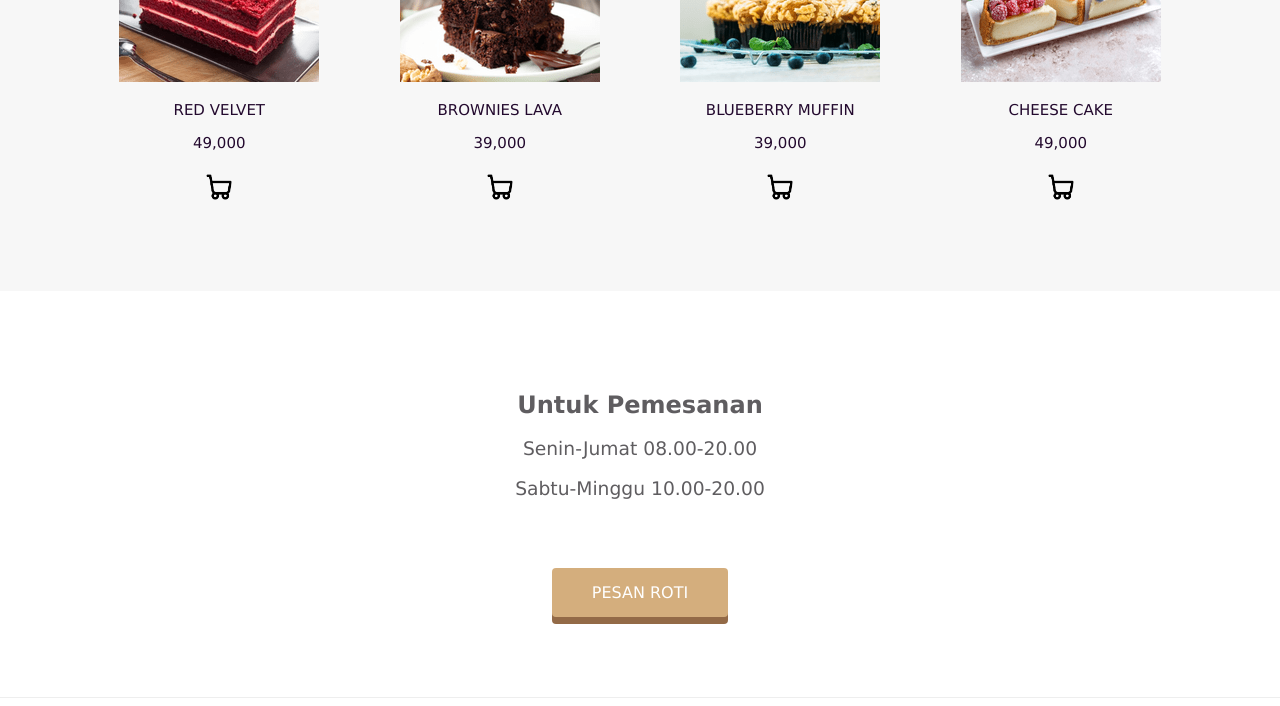
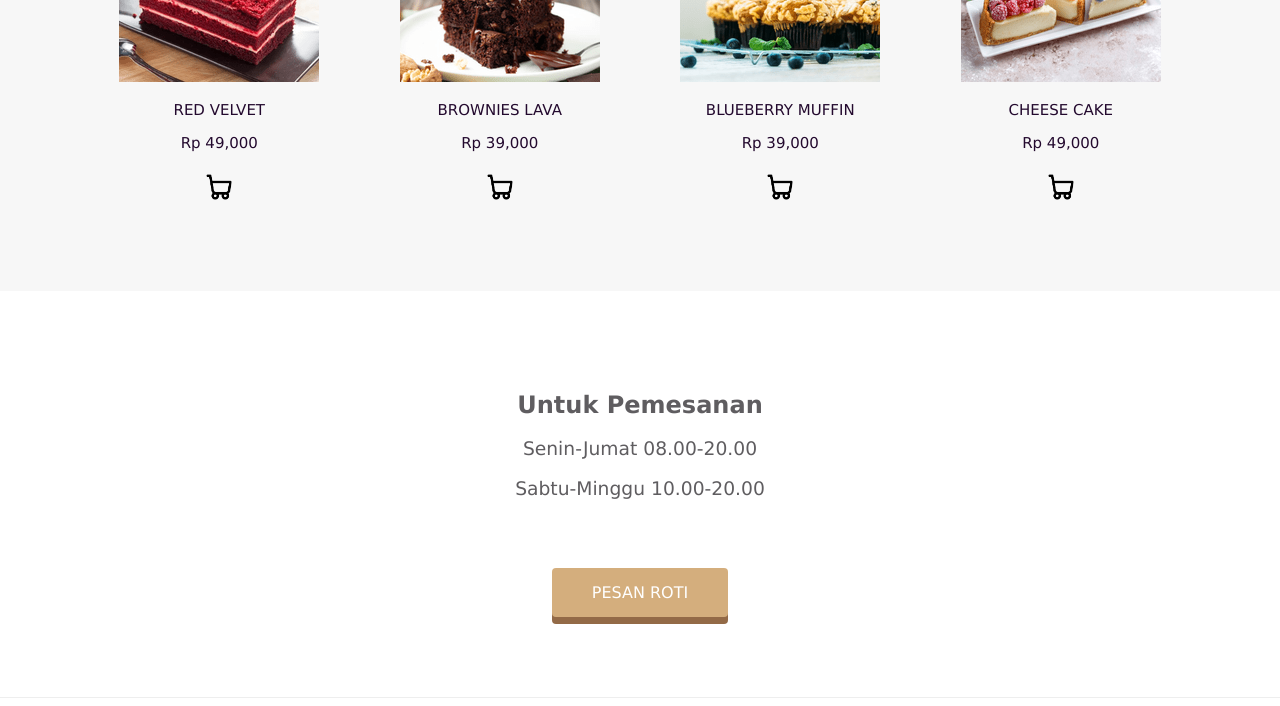
Before and after one commit to salshafir/A165, a plain HTML site: page index.html in a window 1280 px wide. Shown: the part 1360-2066 px from the top of the page. Drawn offline with Linux system fonts and the light colour scheme.

Commit message:
Update index.html

```diff
--- a/index.html
+++ b/index.html
@@ -90,7 +90,7 @@
             </div>
             <a href="#" class="menu-name">RED VELVET</a>
             <div class="harga">
-              <a href="#" class="menu-name">49,000</a>
+              <a href="#" class="menu-name">Rp 49,000</a>
             </div>
             <div class="add">
               <a href="#" class="menu-name">
@@ -106,7 +106,7 @@
             </div>
             <a href="#" class="menu-name">BROWNIES LAVA</a>
             <div class="harga">
-              <a href="#" class="menu-name">39,000</a>
+              <a href="#" class="menu-name">Rp 39,000</a>
             </div>
             <div class="add">
               <a href="#" class="menu-name">
@@ -122,7 +122,7 @@
             </div>
             <a href="#" class="menu-name">BLUEBERRY MUFFIN</a>
             <div class="harga">
-              <a href="#" class="menu-name">39,000</a>
+              <a href="#" class="menu-name">Rp 39,000</a>
             </div>
             <div class="add">
               <a href="#" class="menu-name">
@@ -138,7 +138,7 @@
             </div>
             <a href="#" class="menu-name">CHEESE CAKE</a>
             <div class="harga">
-              <a href="#" class="menu-name">49,000</a>
+              <a href="#" class="menu-name">Rp 49,000</a>
             </div>
             <div class="add">
               <a href="#" class="menu-name">
```
